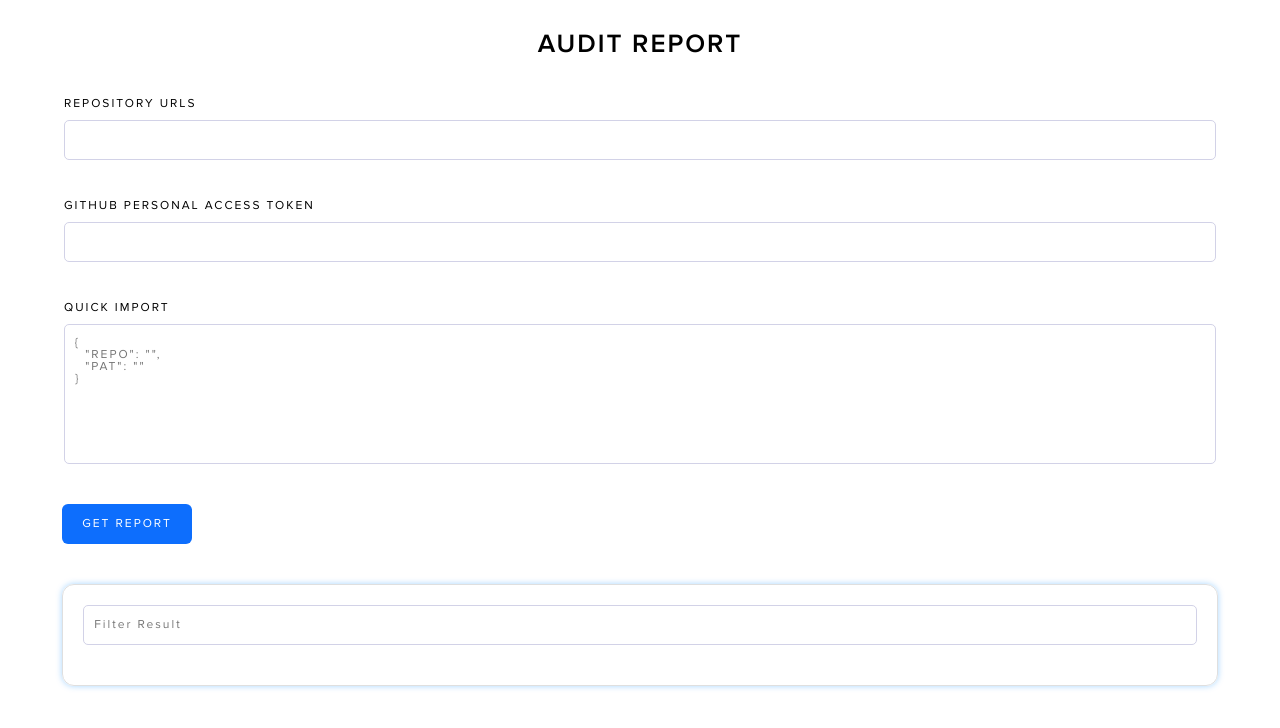
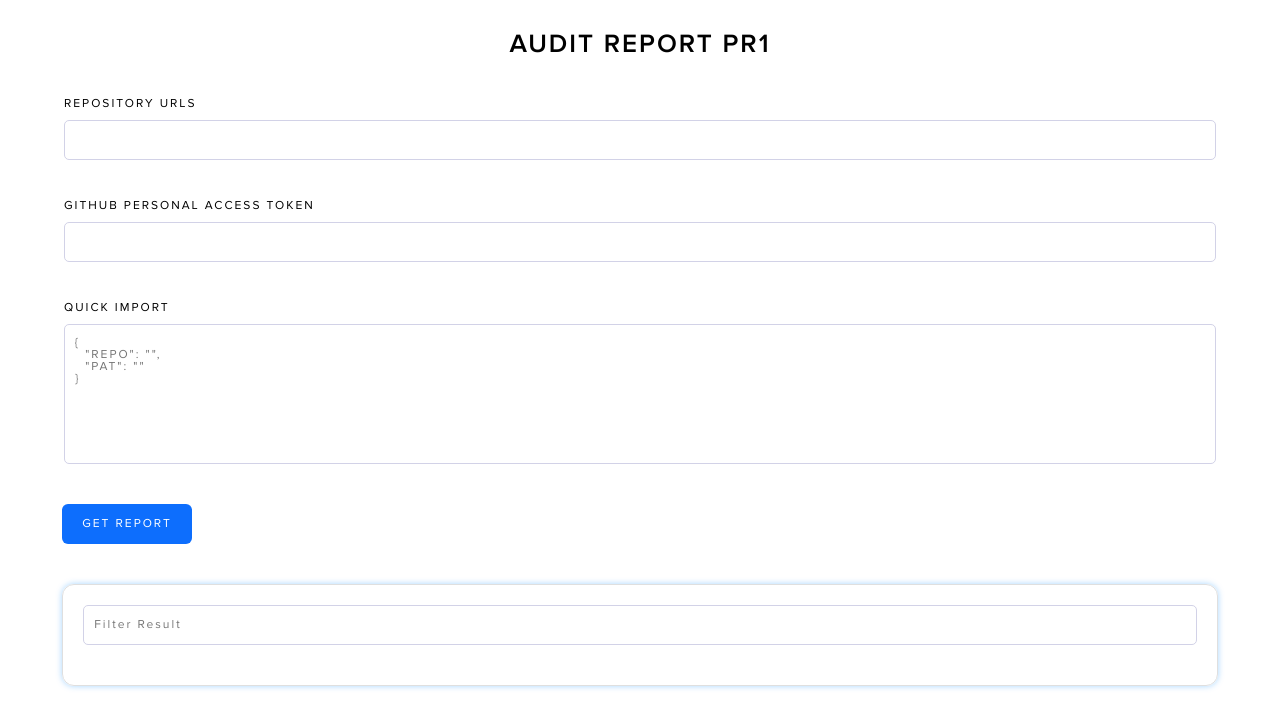
Before and after one commit to ubiquity/audit.ubq.fi, a website with bundled scripts: page static/index.html in a window 1280 px wide. Built offline with nearby package versions, Linux system fonts and the light colour scheme; files whose address does not match are found by name.

Commit message:
ci: test

```diff
--- a/static/index.html
+++ b/static/index.html
@@ -9,7 +9,7 @@
 
   <body>
     <div class="container">
-      <h1 class="audit-tag">Audit report</h1>
+      <h1 class="audit-tag">Audit report pr1</h1>
       <!-- params -->
       <div class="mb-3">
         <label for="repoURLs" class="form-label">Repository URLs</label>
```
